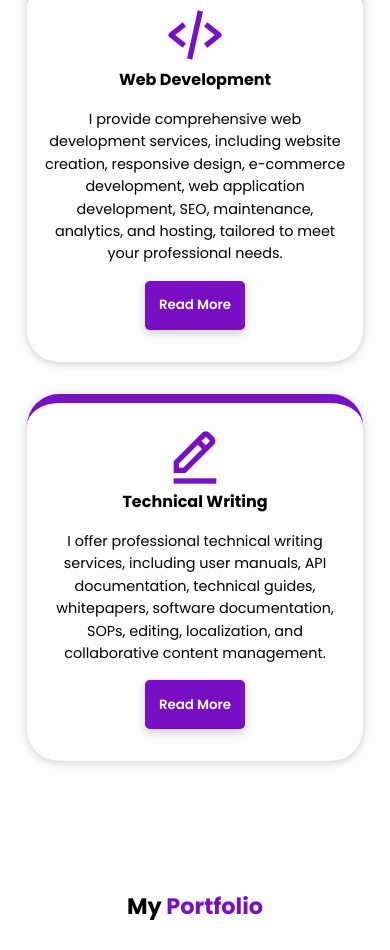
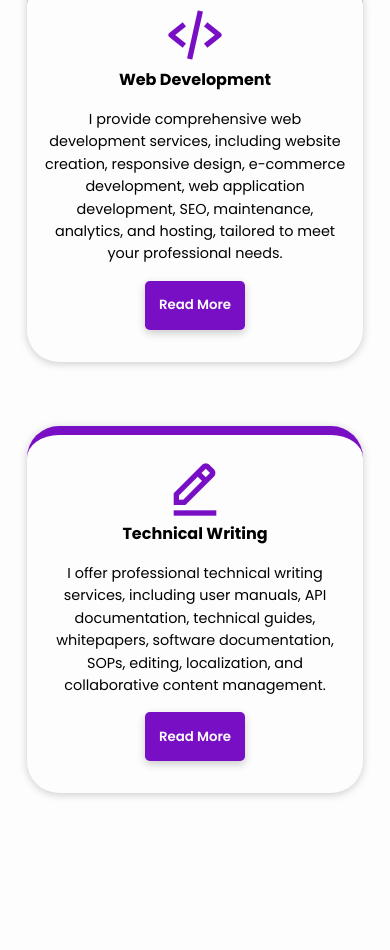
Before and after one commit to Glorypaul-pixel/portfolio, a plain HTML site: page index.html in a window 390 px wide. Shown: the part 1970-2920 px from the top of the page. Drawn offline with nearby package versions, Linux system fonts and the light colour scheme; a web font is replaced by a local one.

Commit message:
the last commit

```diff
--- a/style.css
+++ b/style.css
@@ -1066,7 +1066,7 @@ li{
         display: flex;
         flex-direction: column;
         padding: 1.4rem 1rem 2rem;
-
+        margin-bottom: 2rem;
     }
     #serve:hover{
         color: #790fc5;
@@ -1150,7 +1150,7 @@ li{
         align-items: center;
         justify-content: space-between;
         padding: 1rem 7%;
-    box-shadow: 0 .1rem 1rem var #706b6b;
+        box-shadow: 0 .1rem 1rem var #706b6b;
         flex-wrap: wrap;
         margin-top: 3rem;
         background-color: var(--main-color);
@@ -1343,6 +1343,8 @@ li{
         display: flex;
         flex-direction: column;
         padding: 1.4rem 1rem 2rem;
+        margin-bottom: 2rem;
+
 
     }
     #serve:hover{
@@ -1567,6 +1569,14 @@ li{
     .footer-iconTop a i {
         font-size: 1rem;
         color: #333;
+    }
+    #serve {
+        display: flex;
+        flex-direction: column;
+        padding: 1.4rem 1rem 2rem;
+        margin-bottom: 2rem;
+
+
     }
 }
 @media only screen and (max-width:600px){
```
